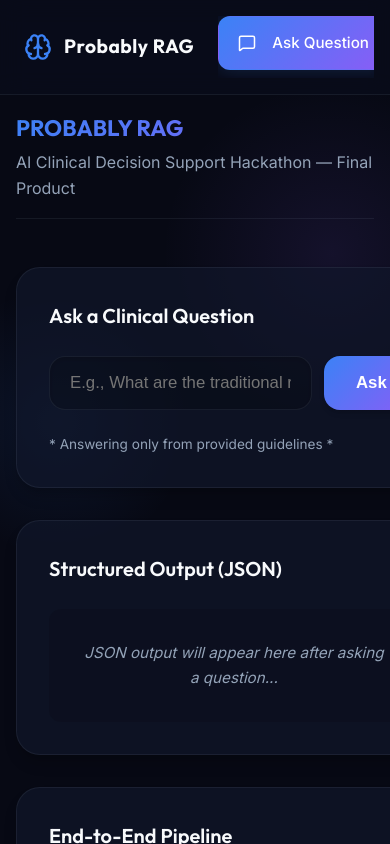
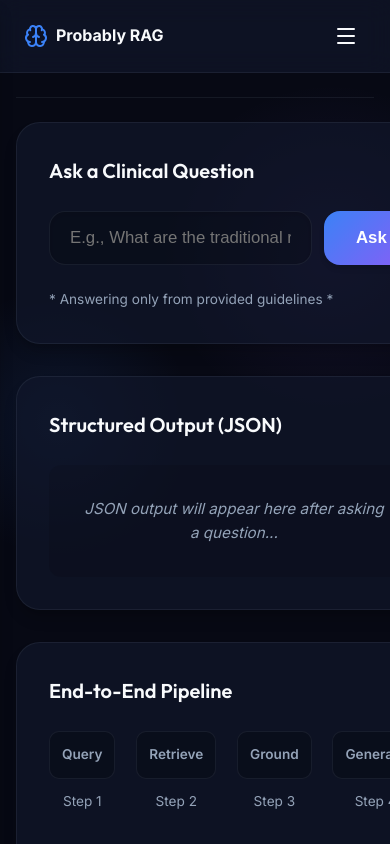
Before and after one commit to Siddico/deploy_day_5_ai_hackathon, a React (Vite) app in the folder frontend/: page / in a window 390 px wide. Built offline with nearby package versions, Linux system fonts and the light colour scheme.

Commit message:
feat: implement professional UI/UX mobile drawer and animations

```diff
--- a/frontend/src/App.jsx
+++ b/frontend/src/App.jsx
@@ -1,14 +1,25 @@
 import React, { useState, useEffect } from 'react';
+import { Menu, Brain } from 'lucide-react';
 import Sidebar from './components/Sidebar';
 import Dashboard from './components/Dashboard';
 
 function App() {
   const [activeTab, setActiveTab] = useState('Ask Question');
   const [theme, setTheme] = useState('dark');
+  const [isSidebarOpen, setIsSidebarOpen] = useState(false);
 
   useEffect(() => {
     document.documentElement.setAttribute('data-theme', theme);
   }, [theme]);
+
+  // Handle escape to close sidebar
+  useEffect(() => {
+    const handleEscape = (e) => {
+      if (e.key === 'Escape' && isSidebarOpen) setIsSidebarOpen(false);
+    };
+    window.addEventListener('keydown', handleEscape);
+    return () => window.removeEventListener('keydown', handleEscape);
+  }, [isSidebarOpen]);
 
   const toggleTheme = () => {
     setTheme(prev => prev === 'dark' ? 'light' : 'dark');
@@ -16,7 +27,32 @@ function App() {
 
   return (
     <div className={`app-container ${theme}`}>
-      <Sidebar activeTab={activeTab} setActiveTab={setActiveTab} theme={theme} toggleTheme={toggleTheme} />
+      {/* Mobile Top Header */}
+      <header className="mobile-header">
+        <div style={{ display: 'flex', alignItems: 'center', gap: '0.5rem', fontWeight: 'bold' }}>
+          <Brain size={24} color="var(--primary)" />
+          <span>Probably RAG</span>
+        </div>
+        <button
+          className="hamburger-btn"
+          onClick={() => setIsSidebarOpen(true)}
+          aria-label="Open Navigation Menu"
+          aria-expanded={isSidebarOpen}
+          aria-controls="main-sidebar"
+        >
+          <Menu size={24} />
+        </button>
+      </header>
+
+      <Sidebar
+        activeTab={activeTab}
+        setActiveTab={setActiveTab}
+        theme={theme}
+        toggleTheme={toggleTheme}
+        isOpen={isSidebarOpen}
+        setIsOpen={setIsSidebarOpen}
+      />
+
       <main className="main-content">
         <div className="top-bar">
           <div className="dashboard-header">
--- a/frontend/src/components/Sidebar.jsx
+++ b/frontend/src/components/Sidebar.jsx
@@ -1,7 +1,7 @@
 import React from 'react';
 import { MessageSquare, History, FileText, Info, Settings, LogOut, Brain, Sun, Moon } from 'lucide-react';
 
-const Sidebar = ({ activeTab, setActiveTab, theme, toggleTheme }) => {
+const Sidebar = ({ activeTab, setActiveTab, theme, toggleTheme, isOpen, setIsOpen }) => {
   const mainLinks = [
     { name: 'Ask Question', icon: <MessageSquare size={18} /> },
     { name: 'History', icon: <History size={18} /> },
@@ -14,8 +14,21 @@ const Sidebar = ({ activeTab, setActiveTab, theme, toggleTheme }) => {
     { name: 'Logout', icon: <LogOut size={18} /> }
   ];
 
+  const handleNavClick = (name) => {
+    setActiveTab(name);
+    setIsOpen(false);
+  };
+
   return (
-    <aside className="sidebar">
+    <>
+      {/* Mobile Backdrop Overlay */}
+      <div
+        className={`drawer-overlay ${isOpen ? 'open' : ''}`}
+        onClick={() => setIsOpen(false)}
+        aria-hidden="true"
+      />
+
+      <aside id="main-sidebar" className={`sidebar ${isOpen ? 'open' : ''}`} aria-hidden={!isOpen}>
         <div className="sidebar-header">
           <Brain size={28} color="var(--primary)" />
           <span style={{fontWeight: 700, letterSpacing: '0.5px'}}>Probably RAG</span>
@@ -23,35 +36,44 @@ const Sidebar = ({ activeTab, setActiveTab, theme, toggleTheme }) => {
 
         <nav className="nav-links">
           {mainLinks.map(link => (
-          <div
+            <button
               key={link.name}
               className={`nav-link ${activeTab === link.name ? 'active' : ''}`}
-            onClick={() => setActiveTab(link.name)}
+              onClick={() => handleNavClick(link.name)}
+              aria-current={activeTab === link.name ? 'page' : undefined}
+              style={{ background: 'transparent', width: '100%', textAlign: 'left', cursor: 'pointer', fontFamily: 'inherit' }}
             >
               {link.icon}
               {link.name}
-          </div>
+            </button>
           ))}
         </nav>
 
         <div className="sidebar-footer">
-        <div className="nav-link" onClick={toggleTheme}>
+          <button
+            className="nav-link"
+            onClick={toggleTheme}
+            aria-label={`Switch to ${theme === 'dark' ? 'light' : 'dark'} mode`}
+            style={{ background: 'transparent', width: '100%', textAlign: 'left', cursor: 'pointer', fontFamily: 'inherit' }}
+          >
             {theme === 'dark' ? <Sun size={18} /> : <Moon size={18} />}
             {theme === 'dark' ? 'Light Mode' : 'Dark Mode'}
-        </div>
+          </button>
 
           {footerLinks.map(link => (
-          <div
+            <button
               key={link.name}
               className={`nav-link ${activeTab === link.name ? 'active' : ''}`}
-            onClick={() => setActiveTab(link.name)}
+              onClick={() => handleNavClick(link.name)}
+              style={{ background: 'transparent', width: '100%', textAlign: 'left', cursor: 'pointer', fontFamily: 'inherit' }}
             >
               {link.icon}
               {link.name}
-          </div>
+            </button>
           ))}
         </div>
       </aside>
+    </>
   );
 };
 
--- a/frontend/src/index.css
+++ b/frontend/src/index.css
@@ -55,7 +55,18 @@
   --radius-md: 12px;
   --radius-lg: 16px;
   --radius-xl: 24px;
-  --transition: all 0.3s cubic-bezier(0.25, 0.8, 0.25, 1);
+
+  --space-xs: 0.5rem;
+  --space-sm: 1rem;
+  --space-md: 1.5rem;
+  --space-lg: 2rem;
+  --space-xl: 3rem;
+
+  --anim-fast: 150ms cubic-bezier(0.4, 0, 0.2, 1);
+  --anim-medium: 250ms cubic-bezier(0.4, 0, 0.2, 1);
+  --anim-slow: 350ms cubic-bezier(0.4, 0, 0.2, 1);
+
+  --transition: all var(--anim-medium);
   --blur: blur(12px);
 }
 
@@ -442,14 +453,48 @@ pre {
   line-height: 1.5;
 }
 
+/* Accessibility & Focus States */
+:focus-visible {
+  outline: 2px solid var(--primary);
+  outline-offset: 2px;
+}
+
+.search-input:focus-visible {
+  outline: none;
+}
+
 /* Animations */
 @keyframes fadeInUp {
-  from { opacity: 0; transform: translateY(10px); }
+  from { opacity: 0; transform: translateY(15px); }
   to { opacity: 1; transform: translateY(0); }
 }
 
 .animate-fade-in {
-  animation: fadeInUp 0.5s cubic-bezier(0.25, 0.8, 0.25, 1) forwards;
+  animation: fadeInUp var(--anim-medium) forwards;
+}
+
+/* Skeleton Loader */
+@keyframes shimmer {
+  0% { background-position: -1000px 0; }
+  100% { background-position: 1000px 0; }
+}
+
+.skeleton {
+  background: linear-gradient(90deg, rgba(255,255,255,0.03) 25%, rgba(255,255,255,0.08) 50%, rgba(255,255,255,0.03) 75%);
+  background-size: 1000px 100%;
+  animation: shimmer 2s infinite linear;
+  border-radius: var(--radius-sm);
+}
+
+.skeleton-text {
+  height: 1rem;
+  margin-bottom: 0.5rem;
+  width: 100%;
+}
+.skeleton-title {
+  height: 1.5rem;
+  margin-bottom: 1rem;
+  width: 50%;
 }
 
 /* Scrollbar */
@@ -468,6 +513,60 @@ pre {
   background: rgba(255, 255, 255, 0.2);
 }
 
+/* Drawer Overlay */
+.drawer-overlay {
+  position: fixed;
+  top: 0;
+  left: 0;
+  width: 100vw;
+  height: 100vh;
+  background-color: rgba(0, 0, 0, 0.5);
+  backdrop-filter: blur(4px);
+  z-index: 40;
+  opacity: 0;
+  pointer-events: none;
+  transition: opacity var(--anim-medium);
+}
+.drawer-overlay.open {
+  opacity: 1;
+  pointer-events: auto;
+}
+
+/* Mobile Header */
+.mobile-header {
+  display: none;
+  align-items: center;
+  justify-content: space-between;
+  padding: 1rem var(--space-md);
+  background-color: var(--bg-panel);
+  backdrop-filter: var(--blur);
+  border-bottom: 1px solid var(--border);
+  position: sticky;
+  top: 0;
+  z-index: 30;
+}
+.hamburger-btn {
+  background: transparent;
+  border: none;
+  color: var(--text-main);
+  cursor: pointer;
+  padding: 0.5rem;
+  display: flex;
+  align-items: center;
+  justify-content: center;
+  border-radius: var(--radius-sm);
+  transition: background-color var(--anim-fast);
+}
+.hamburger-btn:hover {
+  background-color: rgba(255, 255, 255, 0.1);
+}
+
+/* Responsive Table Wrapper */
+.table-responsive {
+  width: 100%;
+  overflow-x: auto;
+}
+
 /* Responsiveness */
 @media (max-width: 1024px) {
   .dashboard-grid {
@@ -476,44 +575,52 @@ pre {
 }
 
 @media (max-width: 768px) {
+  .mobile-header {
+    display: flex;
+  }
+
   .app-container {
     flex-direction: column;
   }
 
   .sidebar {
-    width: 100%;
-    height: auto;
-    border-right: none;
-    border-bottom: 1px solid var(--border);
-    padding: 1rem;
-    flex-direction: row;
-    align-items: center;
-    justify-content: space-between;
+    position: fixed;
+    top: 0;
+    left: 0;
+    height: 100vh;
+    width: 280px;
+    transform: translateX(-100%);
+    transition: transform var(--anim-medium);
+    z-index: 50;
+    background-color: var(--bg-dark);
+    box-shadow: var(--shadow-md);
   }
 
-  .sidebar-header {
-    margin-bottom: 0;
-  }
-
-  .nav-links, .sidebar-footer {
-    display: none; /* In a real app we would add a hamburger menu, but for now we just show active/hide others on very small screens, or we can make them overflow-x scroll */
-  }
-
-  .nav-links {
-    display: flex;
-    flex-direction: row;
-    overflow-x: auto;
-    gap: 0.5rem;
-    margin-left: 1rem;
-    white-space: nowrap;
-    padding-bottom: 0.5rem;
+  .sidebar.open {
+    transform: translateX(0);
   }
 
   .main-content {
-    padding: 1rem;
+    padding: var(--space-sm);
   }
 
-  .dashboard-header h1 {
-    font-size: 1.4rem;
+  .dashboard-header {
+    display: none; /* Hide on mobile since it takes too much space, we use mobile header */
+  }
+
+  .top-bar {
+    margin-bottom: var(--space-md);
+    padding-bottom: 0.5rem;
   }
 }
+
+@media (prefers-reduced-motion: reduce) {
+  *,
+  *::before,
+  *::after {
+    animation-duration: 0.01ms !important;
+    animation-iteration-count: 1 !important;
+    transition-duration: 0.01ms !important;
+    scroll-behavior: auto !important;
+  }
+}
```
Also changed, not shown: frontend/src/components/Dashboard.jsx (+49 -3 lines). Lines whose indentation alone changed are shown as unchanged.
